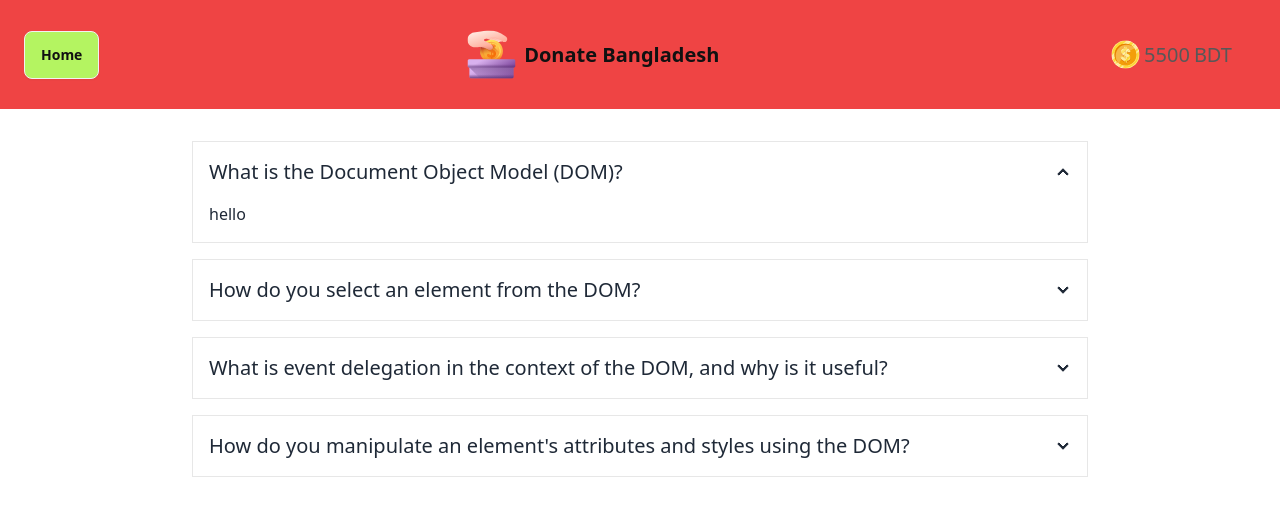
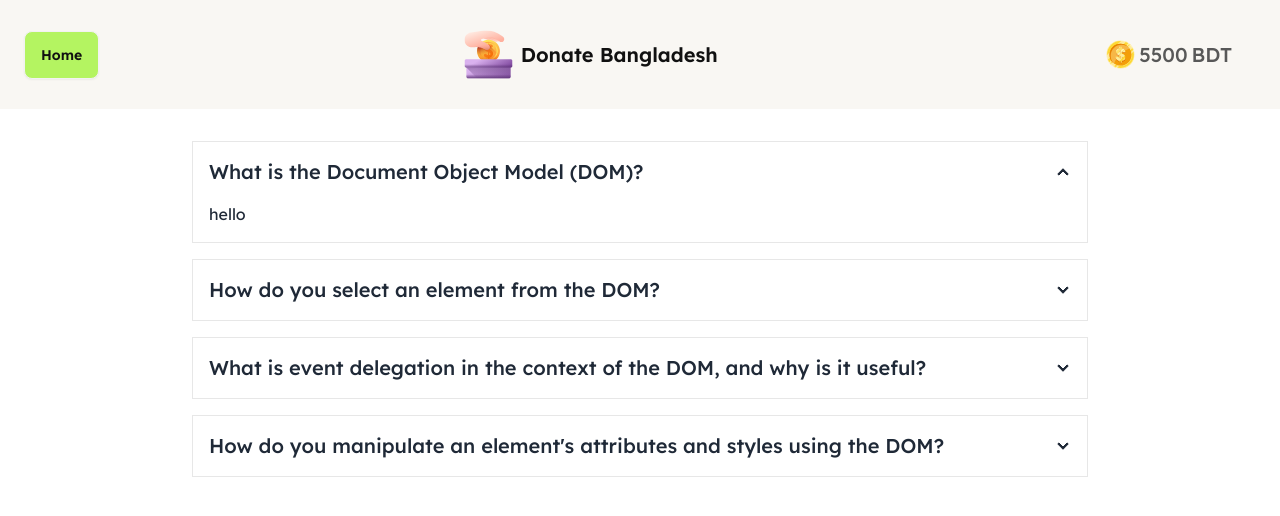
Before and after one commit to adnanakhlasofficial/assignment-5, a website: page src/blog.html in a window 1280 px wide. Drawn offline with Linux system fonts and the light colour scheme.

Commit message:
fix some bug 2

```diff
--- a/src/blog.html
+++ b/src/blog.html
@@ -11,9 +11,9 @@
     <link rel="stylesheet" href="./font.css">
 </head>
 
-<body>
+<body class="font-lexend">
     <!-- Header -->
-    <header class="bg-backgrond p-6 space-y-10 sticky top-0 bg-red-500">
+    <header class="bg-backgrond p-6 space-y-10 sticky top-0">
         <!-- Navigation -->
         <nav class="container mx-auto flex items-center justify-between gap-4 flex-col lg:flex-row">
             <div>
--- a/tailwind.config.js
+++ b/tailwind.config.js
@@ -1,6 +1,6 @@
 /** @type {import('tailwindcss').Config} */
 module.exports = {
-  content: ["./index.html", "./src/blog.html"],
+  content: ["./src/blog.html", "./index.html"],
   theme: {
     extend: {
       colors: {
```
Also changed, not shown: src/output.css.
